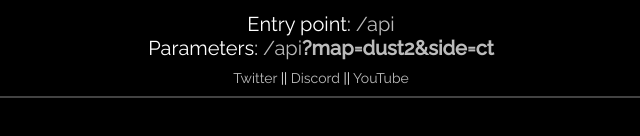
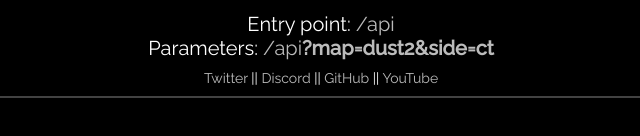
Before and after one commit to lloti/stratroulette, a website: page public/index.html in a window 1280 px wide. Shown: the part 126-262 px from the top of the page, 321-961 px from the left. Drawn offline with Linux system fonts and the light colour scheme.

Commit message:
Added GitHub link

```diff
--- a/public/index.html
+++ b/public/index.html
@@ -61,7 +61,7 @@
   <div>
     <h1>Strat Roulette API</h1>
     <span>Entry point: <a href="/api">/api</a><br>Parameters: <a href="/api?map=dust2&amp;side=ct">/api<strong>?map=dust2&amp;side=ct</strong></a></span>
-    <div><a href="https://twitter.com/xdimgg">Twitter</a> || <a href="https://dimid.co/discord">Discord</a> || <a href="https://www.youtube.com/DimGG">YouTube</a></div>
+    <div><a href="https://twitter.com/xdimgg">Twitter</a> || <a href="https://dimid.co/discord">Discord</a> || <a href="https://github.com/lloti/stratroulette">GitHub</a> || <a href="https://www.youtube.com/DimGG">YouTube</a></div>
   </div>
 </body>
 </html>
```
